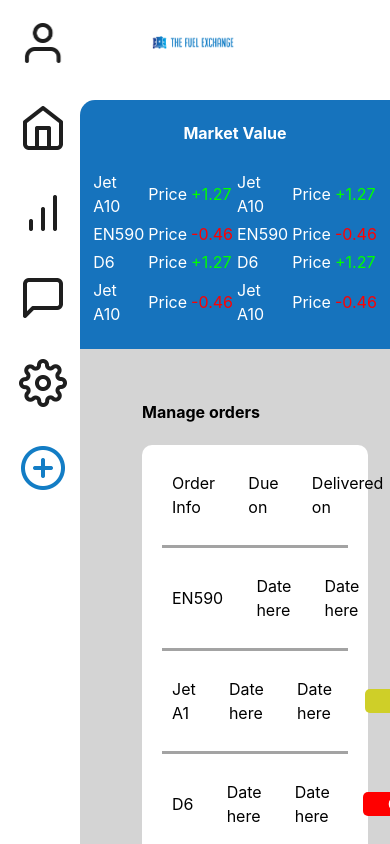
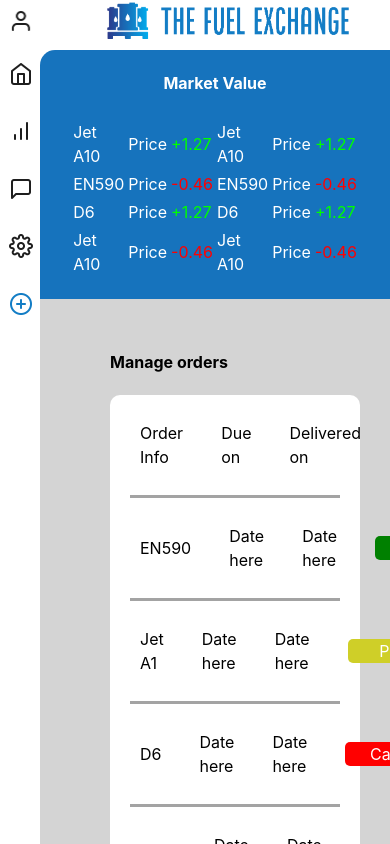
Before and after one commit to Uniphos/Fuel-Exchange, a React (Vite) app: page /#/sellerprofile in a window 390 px wide. Built offline with nearby package versions, Linux system fonts and the light colour scheme.

Commit message:
buyer profile done except for chat

```diff
--- a/src/styles/buyerProfile/buyerAnalytics.css
+++ b/src/styles/buyerProfile/buyerAnalytics.css
@@ -4,6 +4,15 @@
     margin-left: 20%;
     flex-direction: column;
     justify-content: flex-start;
+}
+@media (max-width: 768px) {
+    .mainAnalytics{
+        display: flex;
+        width: 90%;
+        margin-left: 5%;
+        flex-direction: column;
+        justify-content: flex-start;
+    }
 }
 
 .graph{
--- a/src/styles/buyerProfile/buyerHome.css
+++ b/src/styles/buyerProfile/buyerHome.css
@@ -1,6 +1,6 @@
 .homeOp {
     display: flex;
-    width: 100%;
+    width: 100vw;
     flex-direction: column;
     align-items: center;
 }
@@ -32,7 +32,7 @@
 
 .homeOpContainer {
     display: inline-grid;
-    width: 100%;
+    width: 100vw;
     grid-template-columns: 23% 23% 23%; /* Creates three equal columns */
     align-items: center;
     justify-content: center;
@@ -40,6 +40,19 @@
     row-gap: 50px;
     margin-top: 10px;
     padding-bottom: 30px;
+}
+@media (max-width: 768px) {
+    .homeOpContainer {
+        display: inline-grid;
+        width: 100%;
+        grid-template-columns: 80%; /* Creates three equal columns */
+        align-items: center;
+        justify-content: center;
+        column-gap: 20px; /* Adjust the gap between columns if needed */
+        row-gap: 50px;
+        margin-top: 10px;
+        padding-bottom: 30px;
+    }
 }
 
 .homeOpItem {
@@ -58,9 +71,36 @@
     letter-spacing: normal; /* Adjust this value as needed */
     box-sizing: border-box; /* Include padding and border in the element's total width and height */
 }
+@media (max-width: 768px) {
+    .homeOpItem {
+        background-color: white;
+        display: flex;
+        width: 100%;
+        height: 275px; /* Set a fixed height */
+        padding: 0px;
+        padding-left: 10px;
+        margin: 0px;
+        flex-direction: column;
+        align-items: flex-start;
+        justify-content: flex-start;
+        border-radius: 10px;
+        gap: 0px;
+        letter-spacing: normal; /* Adjust this value as needed */
+        box-sizing: border-box; /* Include padding and border in the element's total width and height */
+    }
+}
+
 
 .homeOpItem h1 {
     color: blue;
+}
+@media (max-width: 768px) {
+    .homeOpItem h1 {
+        font-size: 40px;
+    }
+    .homeOpItem p {
+        font-size: 20px;
+    }
 }
 
 .homeOpItem:hover{
--- a/src/styles/buyerProfile/buyerNav.css
+++ b/src/styles/buyerProfile/buyerNav.css
@@ -7,8 +7,8 @@
     position: relative;
 }
 .profile-nav {
-    width: 100%;
-    height: 100%; /* Ensure it takes the full height */
+    width: 100vw;
+    height: 100vh; /* Ensure it takes the full height */
     margin: 0;
     padding: 0;
     display: flex;
@@ -25,6 +25,19 @@
 .profileLogo {
     width: 35%;
 }
+@media (max-width: 600px) {
+    .profileLogo {
+        width: 70%;
+    }
+    .topRow {
+        display: flex;
+        justify-content: space-between;
+        align-items: center;
+        width: 90%;
+        height: auto;
+        margin-bottom: 10px;
+    }
+}
 .options {
     display: flex;
     flex-direction: column; /* Stack items vertically */
@@ -32,6 +45,17 @@
     width: 48px; /* Ensure it takes the full width */
     padding: 0;
     padding-right: 0;
+}
+
+@media (max-width: 768px) {
+    .options {
+        display: flex;
+        flex-direction: column; /* Stack items vertically */
+        gap: 15px; /* Add some space between the items */
+        width: 24px; /* Ensure it takes the full width */
+        padding: 0;
+        padding-right: 0;
+    }
 }
 
 .icons {
@@ -43,6 +67,18 @@
     padding: 18.5px;
     margin-left: px;
     z-index: 1000;
+}
+@media (max-width: 768px) {
+    .icons {
+        display: flex;
+        justify-content: center;
+        align-items: center;
+        width: 24px;
+        height: 24px;
+        padding: 9.25px;
+        margin-left: px;
+        z-index: 1000;
+    }
 }
 .icons:hover {
     cursor: pointer;
@@ -58,6 +94,18 @@
     margin-left: px;
     z-index: 1000;
 }
+@media (max-width: 768px) {
+    .icon {
+        display: flex;
+        justify-content: center;
+        align-items: center;
+        width: 24px;
+        height: 24px;
+        padding: 9.25px;
+        margin-left: px;
+        z-index: 1000;
+    }
+}
 
 .profileLogo:hover {
     cursor: pointer;
--- a/src/styles/buyerProfile/buyerProfile.css
+++ b/src/styles/buyerProfile/buyerProfile.css
@@ -1,7 +1,7 @@
 .boxDisplay {
     display: flex;
     position: absolute;
-    top: 100px;
+    top: 80px;
     left: 80px;
     right: 0px;
     bottom: 0px;
@@ -11,6 +11,21 @@
     justify-content: flex-start;
     overflow-y: auto; /* Add this line to enable vertical scrolling */
 }
+@media (max-width: 768px) {
+    .boxDisplay {
+        display: flex;
+        position: absolute;
+        top: 50px;
+        left: 40px;
+        right: 0px;
+        bottom: 0px;
+        color: rgb(0, 0, 0);
+        background-color: rgb(212, 212, 212);
+        border-radius: 15px 0px 0px 0px;
+        justify-content: flex-start;
+        overflow-y: auto; /* Add this line to enable vertical scrolling */
+    }
+}
 
 .mainArea{
     position: relative;
--- a/src/styles/buyerProfile/buyerSignUp.css
+++ b/src/styles/buyerProfile/buyerSignUp.css
@@ -49,3 +49,23 @@
     justify-content: center;
     padding: 20px 0px 40px 0px;
 }
+@media (max-width: 768px) {
+    .corporateInfo {
+        flex-direction: column;
+    }
+    .textInfo{
+        width: 100%;
+    }
+    .addImage{
+        width: 100%;
+    }
+    .entryInfo input[type="text"] {
+        width: 100%;
+    }
+    .bankInfo input[type="text"] {
+        width: 100%;
+    }
+    #passport{
+        width: 100%;
+    }
+}
--- a/src/styles/profileOptions/profileInfo.css
+++ b/src/styles/profileOptions/profileInfo.css
@@ -8,6 +8,12 @@
     margin-top: 50px;
 
 
+}
+@media (max-width: 768px) {
+    .mainProfile{
+        width: 90%;
+        margin-left: 5%;
+    }
 }
 
 .mainProfile p{
@@ -21,6 +27,11 @@
     align-items: center;
     display: flex;
     border-radius: 5px;
+}
+@media (max-width: 768px) {
+    .mainProfile p{
+        width: 95%;
+    }
 }
 .mainProfile h4{
     color: rgb(75, 75, 75);
--- a/src/styles/profileOptions/settings.css
+++ b/src/styles/profileOptions/settings.css
@@ -7,6 +7,18 @@
     padding: 0;
     position: relative;
     margin-left: 15%;
+}
+
+@media (max-width: 768px) {
+    .mainSettings{
+        display: flex;
+        flex-direction: column;
+        width: 75%;
+        margin-left: 4%;
+        height: 100vh;
+        position: relative;
+
+    }
 }
 
 .settingOptions{
@@ -42,6 +54,12 @@
     border-radius: 10px;
     gap: 10px;
 
+}
+@media (max-width: 768px) {
+    .settingExpand{
+        width: 90%;
+        margin-left: 5%;
+    }
 }
 
 .settingExpand p{
```
Also changed, not shown: src/components/buyerProfile/buyerSettings.jsx (deleted).
